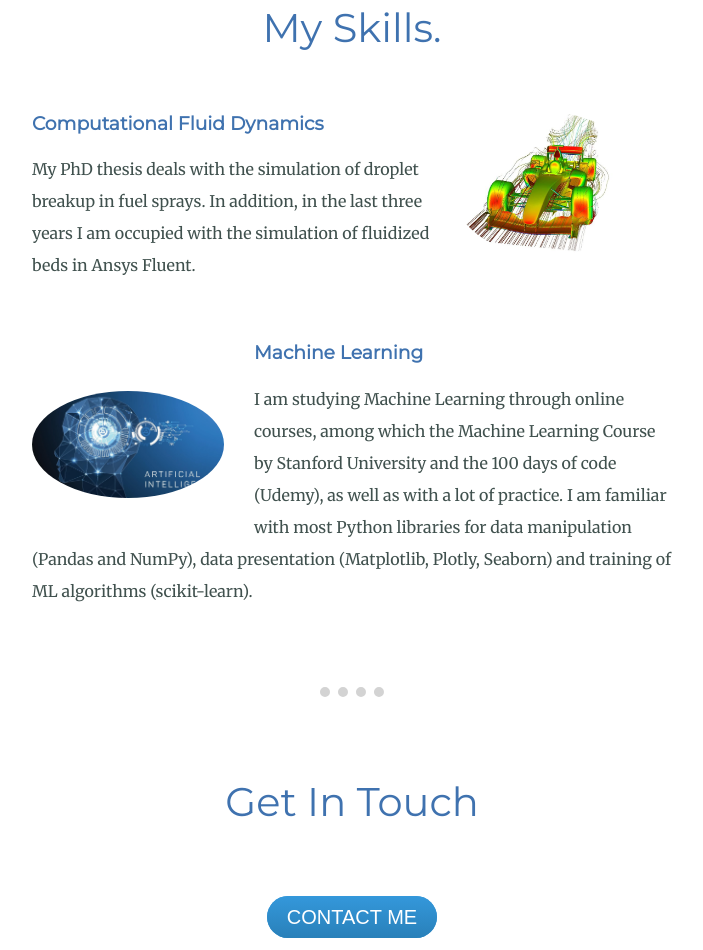
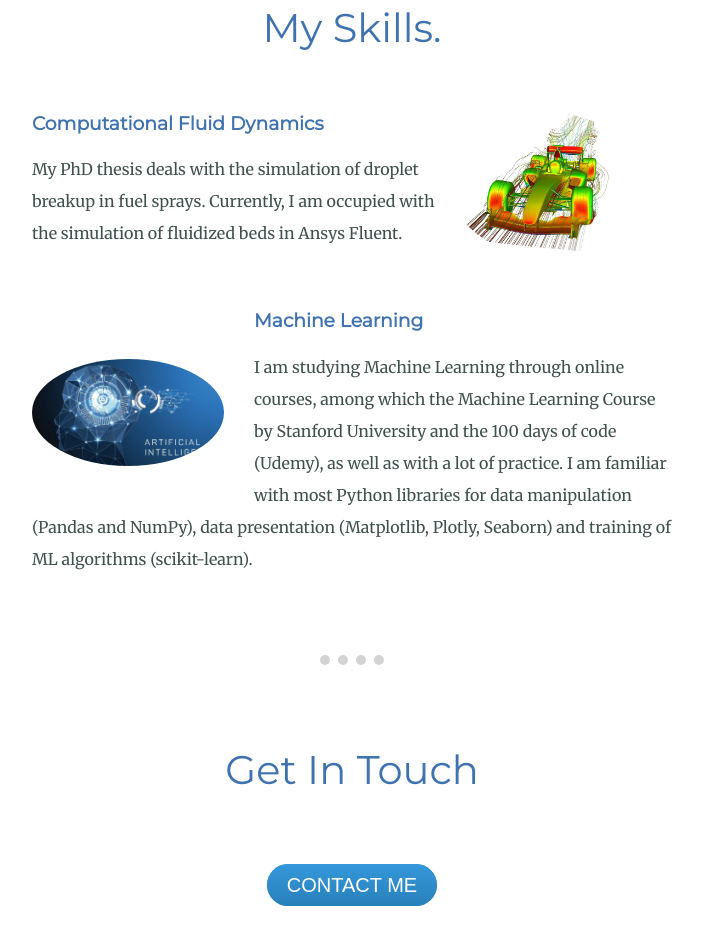
Before and after one commit to Dionstef/Dionisis-website, a plain HTML site: page index.html in a window 1280 px wide. Shown: the part 983-1933 px from the top of the page, without its empty margins (288-991 px from the left). Drawn offline with Linux system fonts and the light colour scheme.

Commit message:
Update index.html

```diff
--- a/index.html
+++ b/index.html
@@ -30,7 +30,7 @@
     <div class="skill-row">
       <img class="CFD-img" src="images/CFD.jpg" alt="CFD-img">
       <h3>Computational Fluid Dynamics</h3>
-      <p class="skill-1">My PhD thesis deals with the simulation of droplet breakup in fuel sprays. In addition, in the last three years I am occupied with the simulation of fluidized beds in Ansys Fluent.</p>
+      <p class="skill-1">My PhD thesis deals with the simulation of droplet breakup in fuel sprays. Currently, I am occupied with the simulation of fluidized beds in Ansys Fluent.</p>
     </div>
     <div class="skill-row">
       <img class="AI-img" src="images/Artificial-Intelligence.jpeg" alt="AI-img">
```
